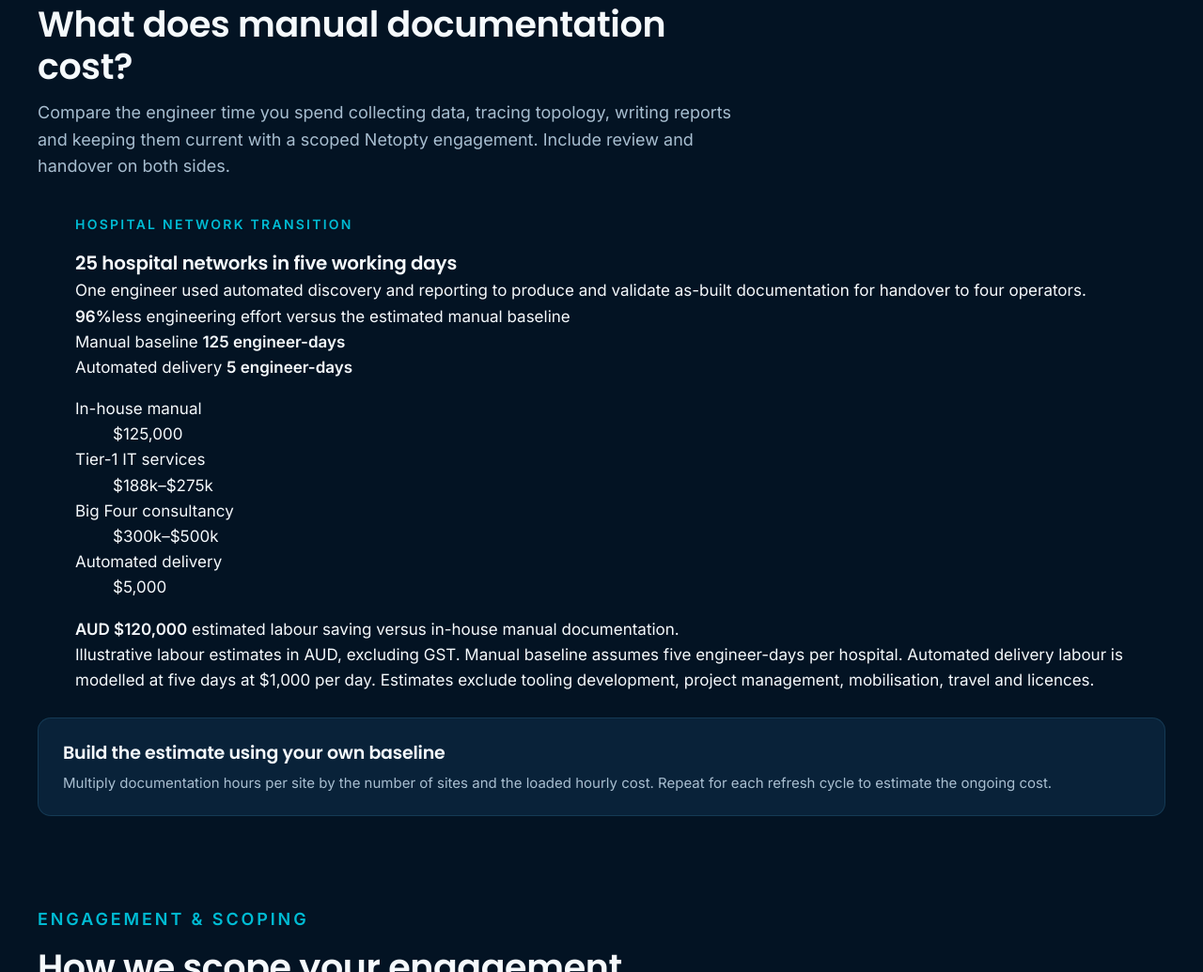
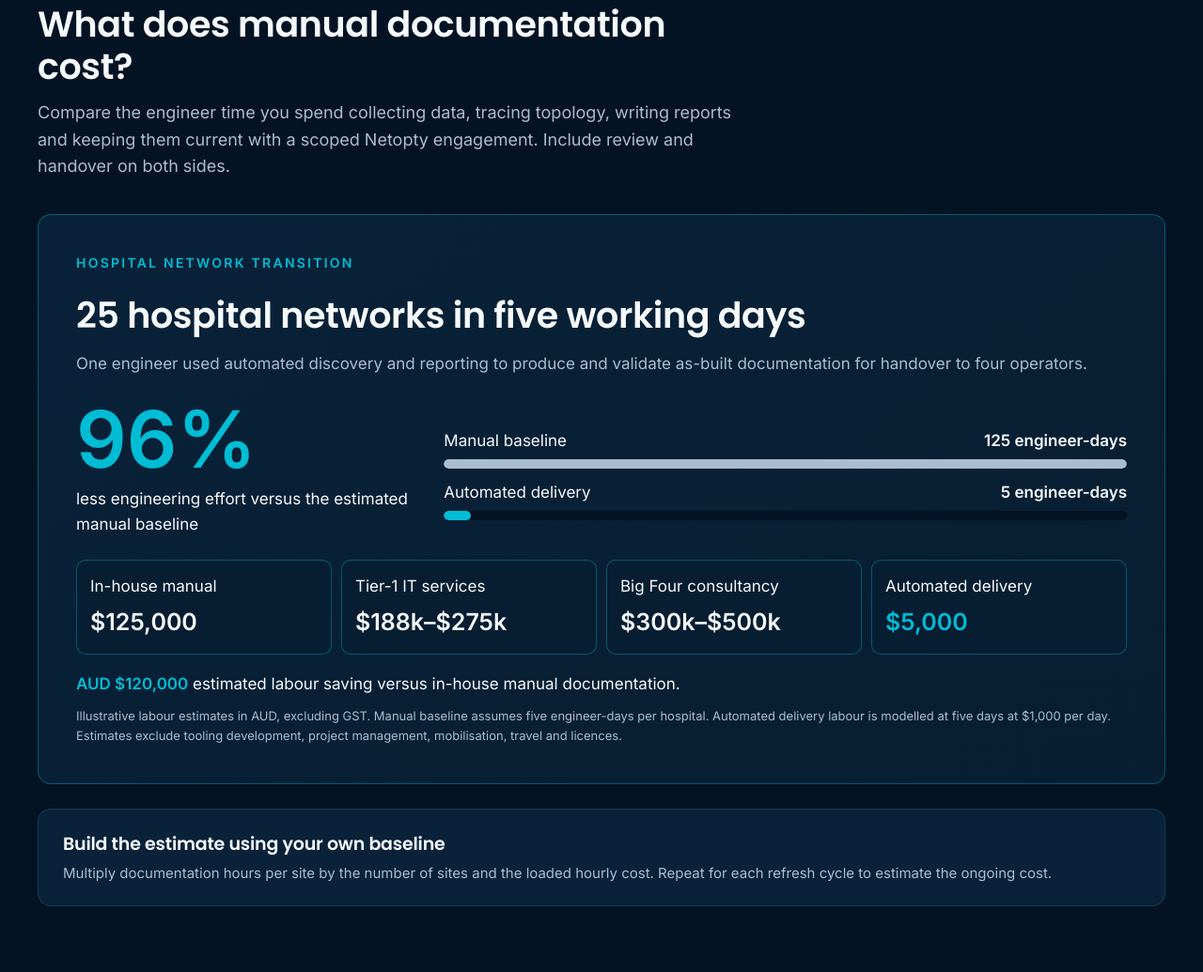
Before and after one commit to benjaminwillett/netopty_website, a plain HTML site: page public/index.html in a window 1280 px wide. Shown: the part 5716-6751 px from the top of the page at 94% size. Drawn offline with Linux system fonts and the light colour scheme; no server answers.

Commit message:
Add cost infographic styles to site.css

```diff
--- a/public/css/site.css
+++ b/public/css/site.css
@@ -576,3 +576,23 @@ p { margin: 0; }
   width: 100%;
   border-radius: var(--radius);
 }
+
+/* Hospital documentation cost and effort infographic */
+.cost-infographic { margin: 0 0 24px; padding: clamp(20px, 4vw, 40px); border: 1px solid var(--border-strong); border-radius: var(--radius); background: linear-gradient(145deg, var(--card), var(--bg-2)); }
+.cost-infographic h3 { margin: 8px 0; font-size: clamp(24px, 4vw, 38px); }
+.cost-infographic figcaption > p:last-child, .cost-note { color: var(--text-2); }
+.cost-effort { display: grid; grid-template-columns: minmax(0, 1fr) minmax(0, 2fr); align-items: center; gap: 28px; margin: 24px 0; }
+.cost-highlight strong { display: block; color: var(--cyan); font-size: clamp(48px, 8vw, 84px); line-height: 1; }
+.cost-highlight span { display: block; margin-top: 8px; }
+.cost-bars p { margin: 12px 0 6px; display: flex; flex-wrap: wrap; justify-content: space-between; gap: 4px 12px; }
+.cost-track { display: block; height: 10px; border-radius: 10px; background: var(--bg); overflow: hidden; }
+.cost-track > span { display: block; height: 100%; border-radius: inherit; }
+.cost-manual { width: 100%; background: var(--text-2); }
+.cost-delivered { width: 4%; background: var(--cyan); }
+.cost-options { display: grid; grid-template-columns: repeat(4, minmax(0, 1fr)); gap: 10px; margin: 0 0 18px; }
+.cost-options div { padding: 14px; border: 1px solid var(--border-strong); border-radius: 10px; background: var(--bg-2); }
+.cost-options dd { margin: 4px 0 0; font-size: clamp(17px, 2.2vw, 25px); font-weight: 700; }
+.cost-saving strong, .cost-options div:last-child dd { color: var(--cyan); }
+.cost-note { margin-top: 10px; font-size: 13px; }
+@media (max-width: 760px) { .cost-effort { grid-template-columns: 1fr; gap: 10px; } .cost-options { grid-template-columns: repeat(2, minmax(0, 1fr)); } }
+@media (max-width: 360px) { .cost-options { grid-template-columns: 1fr; } }
```
